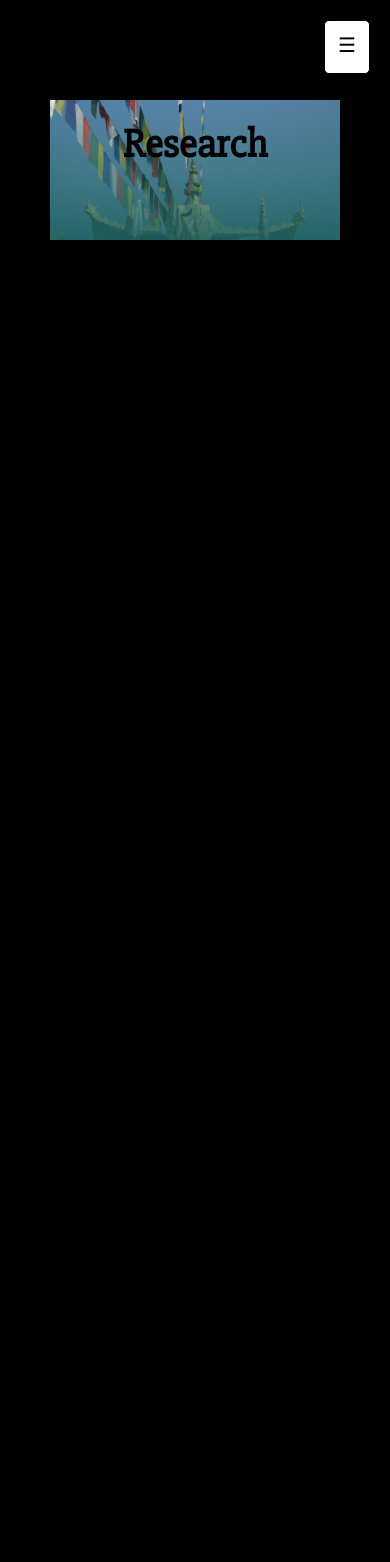
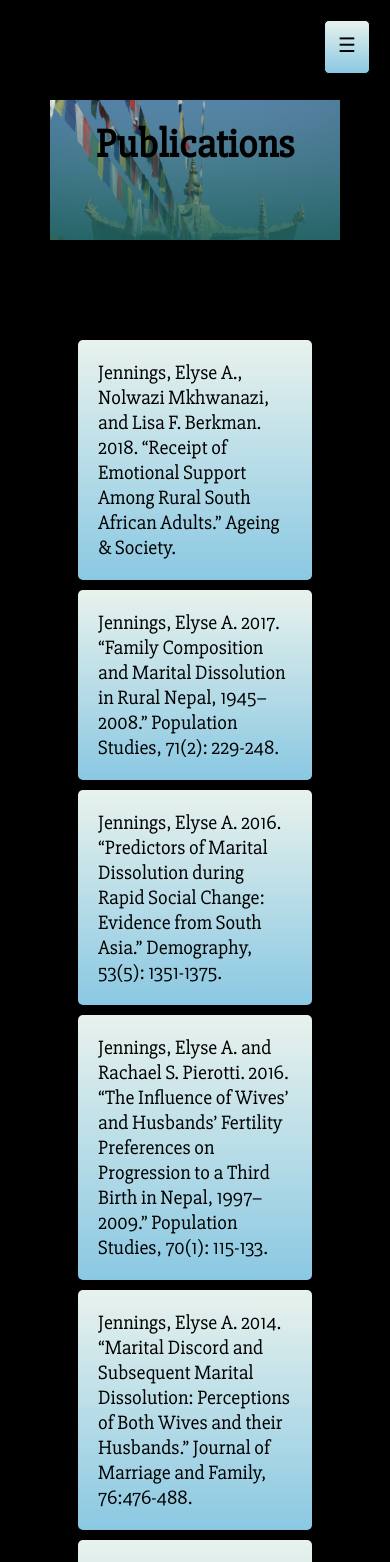
Before and after one commit to emilyjennings/elyse-portfolio, a React (Create React App) app: page /research in a window 390 px wide. Shown: the top 1562 px of the page. Before the commit the page ends 844 px from the top, so only its background shows below. Built offline with nearby package versions, Linux system fonts and the light colour scheme.

Commit message:
added projects and some styling

```diff
--- a/src/App.css
+++ b/src/App.css
@@ -181,9 +181,20 @@ form {
   height: 300px;
   width: 400px;
   margin: 0 auto;
-  background-image: url("../src/components/img/attachments/Elyse Jennings_IMG_0445.jpg");
+  background-image: linear-gradient(rgba(28, 95, 94, 0.15), rgba(28, 95, 94, 0.6)), url("../src/components/img/attachments/Elyse Jennings_IMG_0445.jpg");
   background-position: center;
   background-size: cover;
+  border-radius: 5px
+}
+
+/* Pubs page */
+
+.cardborder {
+  background-image: linear-gradient(#e8f2ed, #8ac8e2);
+  font-family: 'Slabo 27px', serif;
+  font-size: 20px;
+  padding: 20px;
+  margin: 10px 20%;
   border-radius: 5px
 }
 
@@ -228,28 +239,25 @@ form {
     display: block;
     color: black;
     z-index: 100;
-    background: white;
+    background-image: linear-gradient(#e8f2ed, #8ac8e2)
   }
 
   button.hamburger:hover {
     background: black;
-    color: white
+    color: #e8f2ed
   }
 
   .cross {
     position: absolute;
     top: 0;
     right: 0;
-    margin: 20px
-  }
-
-  i {
-    color: white
+    margin: 20px;
   }
 
   .gallerylink, .homelink, .biolink, .contactlink, .researchlink {
     color: black;
-    background: white
+    background: #e8f2ed;
+    margin: 0 50px
   }
 
 }
--- a/src/components/Nav.js
+++ b/src/components/Nav.js
@@ -26,7 +26,7 @@ export default class NavBar extends Component {
       <div>
         <div className="navlinks">
           <Link to="/bio" onClick={() => this.scrollTop()}><div className="biolink">Bio</div></Link>
-          <Link to="/research" onClick={() => this.scrollTop()}><div className="researchlink">Research</div></Link>
+          <Link to="/research" onClick={() => this.scrollTop()}><div className="researchlink">Publications</div></Link>
           <Link to="/contact" onClick={() => this.scrollTop()}><div className="contactlink">Contact</div></Link>
           <Link to="/gallery" onClick={() => this.scrollTop()}><div className="gallerylink">Gallery</div></Link>
           <Link to="/" onClick={() => this.scrollTop()}><div className="homelink">Home</div></Link>
@@ -35,7 +35,7 @@ export default class NavBar extends Component {
         <button className="hamburger">&#9776;</button>
         <div className="mobile-navlinks">
           <Link to="/bio" onClick={() => this.scrollTop()}><div className="biolink">Bio</div></Link>
-          <Link to="/research" onClick={() => this.scrollTop()}><div className="researchlink">Research</div></Link>
+          <Link to="/research" onClick={() => this.scrollTop()}><div className="researchlink">Publications</div></Link>
           <Link to="/contact" onClick={() => this.scrollTop()}><div className="contactlink">Contact</div></Link>
           <Link to="/gallery" onClick={() => this.scrollTop()}><div className="gallerylink">Gallery</div></Link>
           <Link to="/" onClick={() => this.scrollTop()}><div className="homelink">Home</div></Link>
--- a/src/components/Research.js
+++ b/src/components/Research.js
@@ -3,8 +3,58 @@ import $ from 'jquery'
 
 class Research extends Component {
 
+  constructor(props) {
+    super(props);
+    this.state = {
+      cards: {
+        0: {
+          index: 0,
+          name: 'emotional',
+          image: '',
+          title: 'Jennings, Elyse A., Nolwazi Mkhwanazi, and Lisa F. Berkman. 2018. “Receipt of Emotional Support Among Rural South African Adults.” Ageing & Society.',
+        },
+        1: {
+          index: 1,
+          name: 'composition',
+          image: '',
+          title: 'Jennings, Elyse A. 2017. “Family Composition and Marital Dissolution in Rural Nepal, 1945–2008.” Population Studies, 71(2): 229-248.',
+        },
+        2: {
+          index: 2,
+          name: 'predictors',
+          image: '',
+          title: 'Jennings, Elyse A. 2016. “Predictors of Marital Dissolution during Rapid Social Change: Evidence from South Asia.” Demography, 53(5): 1351-1375.',
+        },
+        3: {
+          index: 3,
+          name: 'influence',
+          image: '',
+          title: 'Jennings, Elyse A. and Rachael S. Pierotti. 2016. “The Influence of Wives’ and Husbands’ Fertility Preferences on Progression to a Third Birth in Nepal, 1997–2009.” Population Studies, 70(1): 115-133.',
+        },
+        4: {
+          index: 4,
+          name: 'discord',
+          image: '',
+          title: 'Jennings, Elyse A. 2014. “Marital Discord and Subsequent Marital Dissolution: Perceptions of Both Wives and their Husbands.” Journal of Marriage and Family, 76:476-488.',
+        },
+        5: {
+          index: 5,
+          name: 'preference',
+          image: '',
+          title: 'Jennings, Elyse A. and Jennifer S. Barber. 2013. “The Influence of Neighbors’ Family Size Preference on Women’s Progression to Higher Parity Pregnancies.” Studies in Family Planning, 44(1):67-84.',
+        },
+        6: {
+          index: 6,
+          name: 'attitues',
+          image: '',
+          title: 'Jennings, Elyse A., William G. Axinn, and Dirgha J. Ghimire. 2012. “The Effect of Parent Attitudes on Marriage Timing of Sons in Nepal.” American Sociological Review, 77(6):923-945.',
+        },
+      }
+    }
+  }
+
   changeHeader = () => {
-    $('.navtitle').text("Research")
+    $('.navtitle').text("Publications")
     $('.researchlink').css({
       'background': 'black',
       'color': '#8ac8e2',
@@ -15,12 +65,21 @@ class Research extends Component {
       'color': 'black',
       'padding': '0'
     })
+  }
 
+  displayCards = () => {
+    return Object.values(this.state.cards).map(card =>
+      <div className="cardborder" id={card.name}>
+        <div className="title">{card.title}</div>
+      </div>
+    )
   }
+
 
   render() {
     return (
       <div className="researchpage">
+        {this.displayCards()}
       </div>
     );
   };
```
